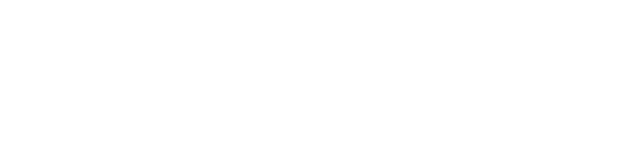
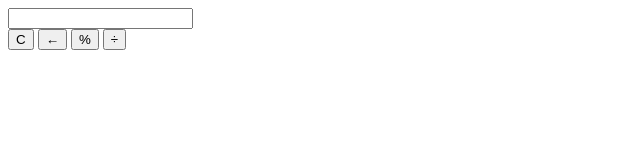
Before and after one commit to ShivanshDahiya5/Calculator, a plain HTML site: page index.html in a window 1280 px wide. Shown: the whole page, without its empty margins (0-640 px from the left). Drawn offline with Linux system fonts and the light colour scheme.

Commit message:
Add calculator buttons and input display to HTML structure

```diff
--- a/index.html
+++ b/index.html
@@ -7,3 +7,12 @@
     <title>Calculator</title>
     <link rel="stylesheet" href="./style.css">
 </head>
+
+<body>
+    <div class="container">
+        <input type="text" id="input" inputmode="none" readonly aria-label="Calculator display" autocomplete="off" spellcheck="false" />
+        <div class="numbers">
+            <button class="operator" onclick="clearDisplay()" aria-label="Clear">C</button>
+            <button class="operator" onclick="deleteLast()" aria-label="Delete last digit">←</button>
+            <button class="operator" onclick="setOperator('%')">%</button>
+            <button class="operator" onclick="setOperator('÷')">÷</button>
```
